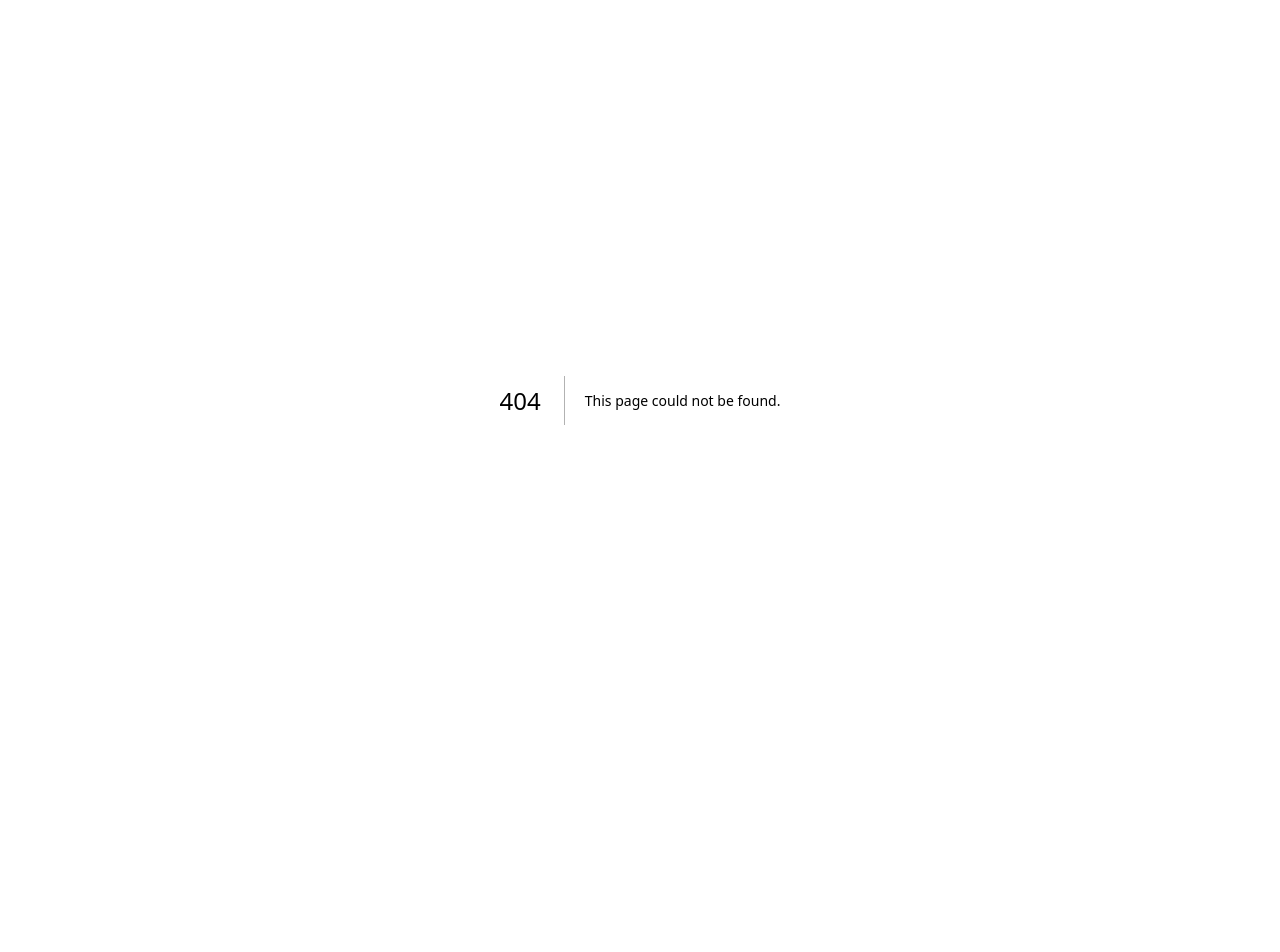
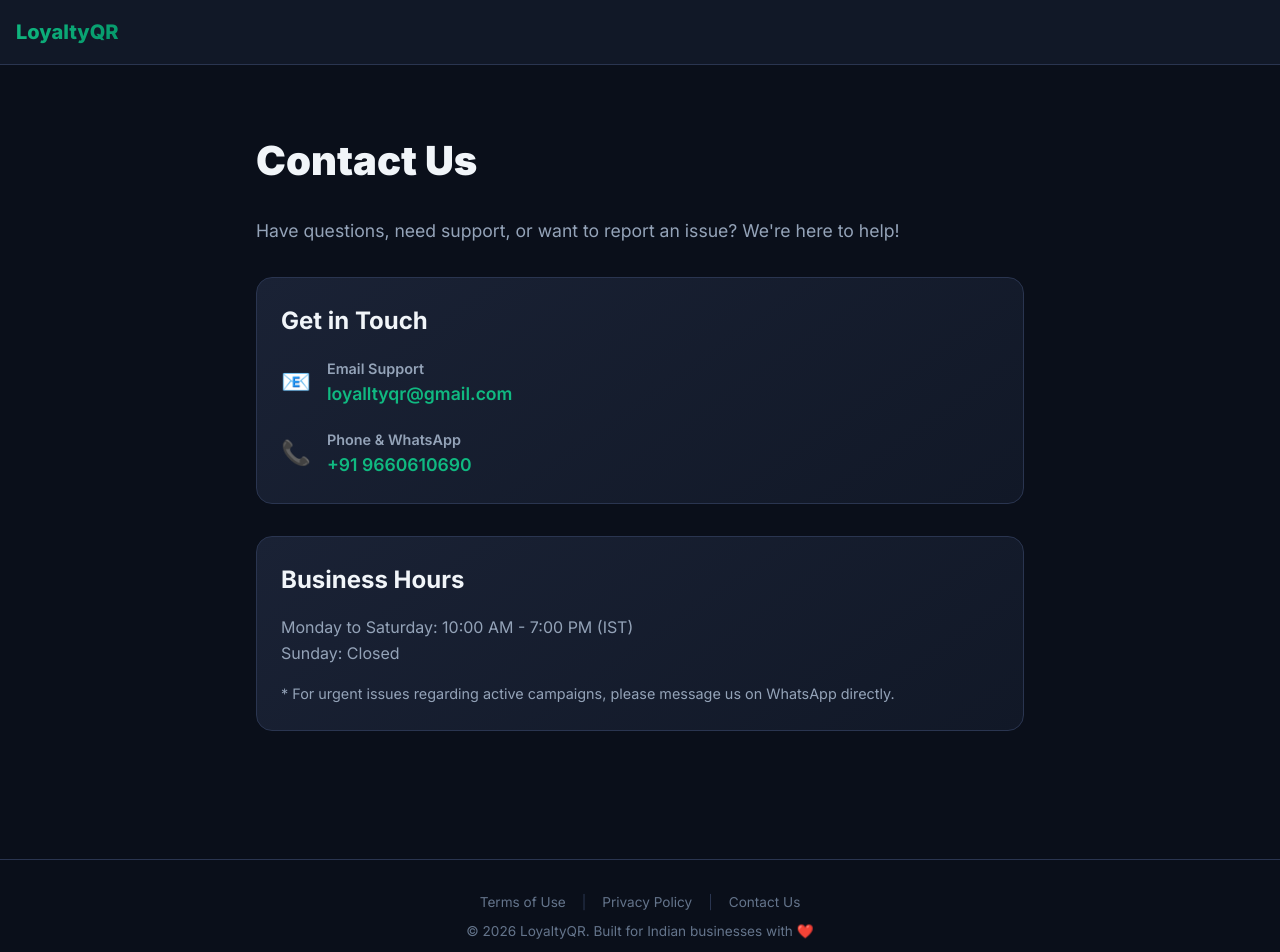
Before and after one commit to ArinHarwani/Loyalty-Program, a Next.js app: page /contact in a window 1280 px wide. Before the commit this address had no page. Shown: the top 952 px of the page. Before the commit the page ends 800 px from the top, so only its background shows below. Built offline with nearby package versions, Linux system fonts and the light colour scheme.

Commit message:
feat: add contact page and resolve merge conflicts

```diff
--- /dev/null
+++ b/app/contact/page.tsx
@@ -0,0 +1,62 @@
+import Link from 'next/link';
+
+export default function ContactPage() {
+  return (
+    <div style={{ minHeight: '100vh', background: 'var(--bg-primary)' }}>
+      <nav className="nav">
+        <Link href="/" className="nav-brand" style={{ textDecoration: 'none' }}>LoyaltyQR</Link>
+      </nav>
+
+      <div className="container" style={{ padding: '4rem 1rem', maxWidth: '800px', margin: '0 auto' }}>
+        <h1 style={{ fontSize: '2.5rem', fontWeight: 900, marginBottom: '1.5rem' }}>Contact Us</h1>
+        <p style={{ color: 'var(--text-secondary)', marginBottom: '2rem', fontSize: '1.1rem' }}>
+          Have questions, need support, or want to report an issue? We're here to help!
+        </p>
+
+        <div className="card" style={{ marginBottom: '2rem' }}>
+          <h2 style={{ fontSize: '1.5rem', fontWeight: 700, marginBottom: '1rem' }}>Get in Touch</h2>
+
+          <div style={{ display: 'flex', flexDirection: 'column', gap: '1.25rem' }}>
+            <div style={{ display: 'flex', alignItems: 'center', gap: '1rem' }}>
+              <div style={{ fontSize: '1.5rem' }}>📧</div>
+              <div>
+                <div style={{ fontWeight: 600, color: 'var(--text-secondary)', fontSize: '0.9rem' }}>Email Support</div>
+                <a href="mailto:loyalltyqr@gmail.com" style={{ color: 'var(--primary)', fontWeight: 600, textDecoration: 'none', fontSize: '1.1rem' }}>loyalltyqr@gmail.com</a>
+              </div>
+            </div>
+
+            <div style={{ display: 'flex', alignItems: 'center', gap: '1rem' }}>
+              <div style={{ fontSize: '1.5rem' }}>📞</div>
+              <div>
+                <div style={{ fontWeight: 600, color: 'var(--text-secondary)', fontSize: '0.9rem' }}>Phone & WhatsApp</div>
+                <a href="tel:+919660610690" style={{ color: 'var(--primary)', fontWeight: 600, textDecoration: 'none', fontSize: '1.1rem' }}>+91 9660610690</a>
+              </div>
+            </div>
+          </div>
+        </div>
+
+        <div className="card">
+          <h2 style={{ fontSize: '1.5rem', fontWeight: 700, marginBottom: '1rem' }}>Business Hours</h2>
+          <p style={{ color: 'var(--text-secondary)', lineHeight: 1.6 }}>
+            Monday to Saturday: 10:00 AM - 7:00 PM (IST)<br/>
+            Sunday: Closed
+          </p>
+          <p style={{ color: 'var(--text-secondary)', marginTop: '1rem', fontSize: '0.9rem' }}>
+            * For urgent issues regarding active campaigns, please message us on WhatsApp directly.
+          </p>
+        </div>
+      </div>
+
+      <footer style={{ padding: '2rem 1rem', textAlign: 'center', borderTop: '1px solid var(--border)', color: 'var(--text-muted)', fontSize: '0.85rem', marginTop: '4rem' }}>
+        <div style={{ display: 'flex', gap: '1rem', justifyContent: 'center', marginBottom: '0.5rem' }}>
+          <Link href="/terms" style={{ color: 'var(--text-muted)', textDecoration: 'none' }}>Terms of Use</Link>
+          <span style={{ color: 'var(--border)' }}>|</span>
+          <Link href="/privacy" style={{ color: 'var(--text-muted)', textDecoration: 'none' }}>Privacy Policy</Link>
+          <span style={{ color: 'var(--border)' }}>|</span>
+          <Link href="/contact" style={{ color: 'var(--text-muted)', textDecoration: 'none' }}>Contact Us</Link>
+        </div>
+        © 2026 LoyaltyQR. Built for Indian businesses with ❤️
+      </footer>
+    </div>
+  );
+}
--- a/app/page.tsx
+++ b/app/page.tsx
@@ -363,6 +363,8 @@ export default function LandingPage() {
           <Link href="/terms" style={{ color: 'var(--text-muted)', textDecoration: 'none' }}>Terms of Use</Link>
           <span style={{ color: 'var(--border)' }}>|</span>
           <Link href="/privacy" style={{ color: 'var(--text-muted)', textDecoration: 'none' }}>Privacy Policy</Link>
+          <span style={{ color: 'var(--border)' }}>|</span>
+          <Link href="/contact" style={{ color: 'var(--text-muted)', textDecoration: 'none' }}>Contact Us</Link>
         </div>
         © 2026 LoyaltyQR. Built for Indian businesses with ❤️
       </footer>
```
